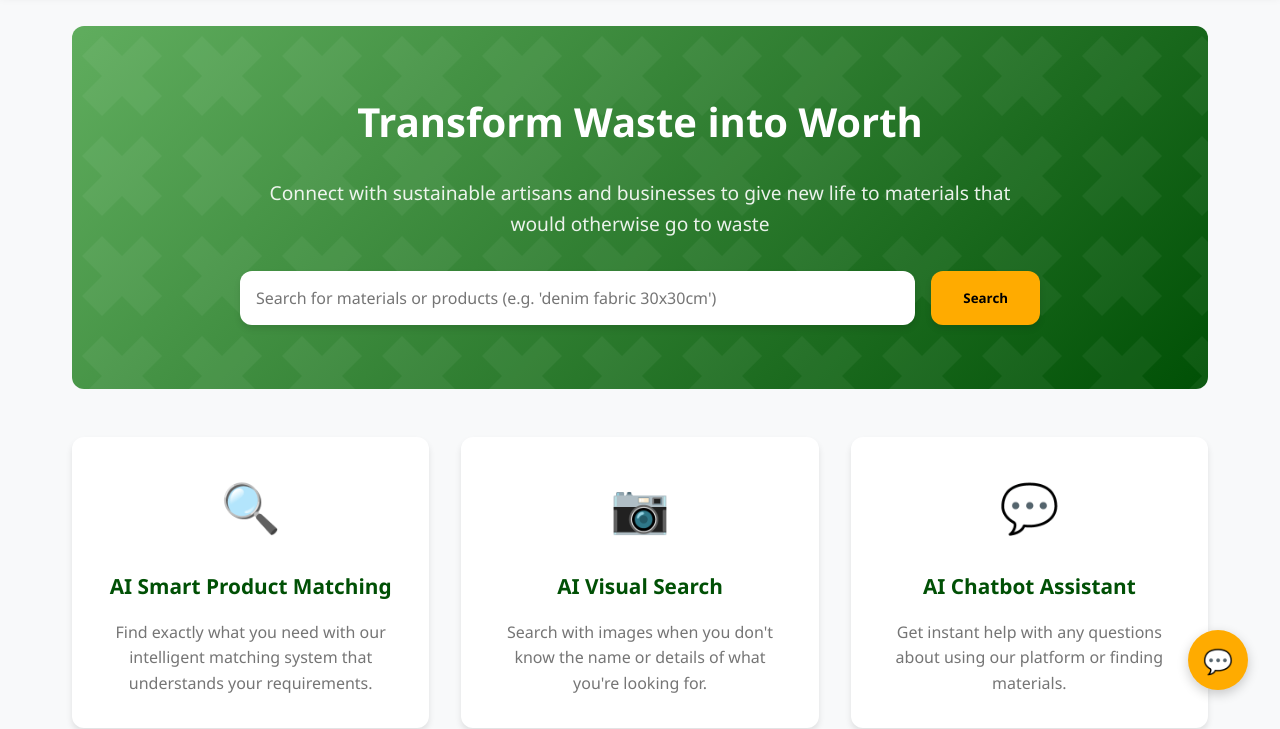
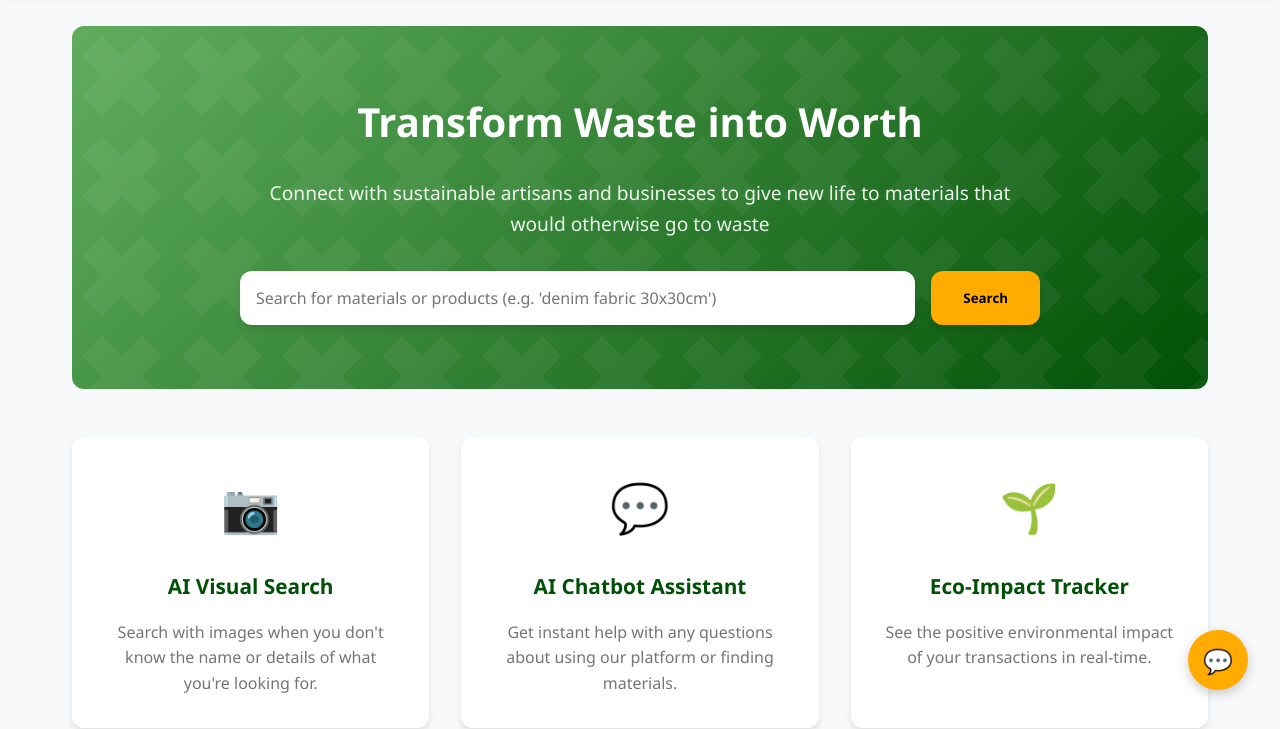
Before and after one commit to iqbal-mn694/waste-to-worth, a plain HTML site: page index.html in a window 1280 px wide. Shown: the part 78-807 px from the top of the page. Drawn offline with Linux system fonts and the light colour scheme.

Commit message:
Update index.html

```diff
--- a/index.html
+++ b/index.html
@@ -1038,11 +1038,6 @@
 
         <section class="features">
             <div class="feature-card">
-                <div class="feature-icon">🔍</div>
-                <h3>AI Smart Product Matching</h3>
-                <p>Find exactly what you need with our intelligent matching system that understands your requirements.</p>
-            </div>
-            <div class="feature-card">
                 <div class="feature-icon">📷</div>
                 <h3>AI Visual Search</h3>
                 <p>Search with images when you don't know the name or details of what you're looking for.</p>
```
